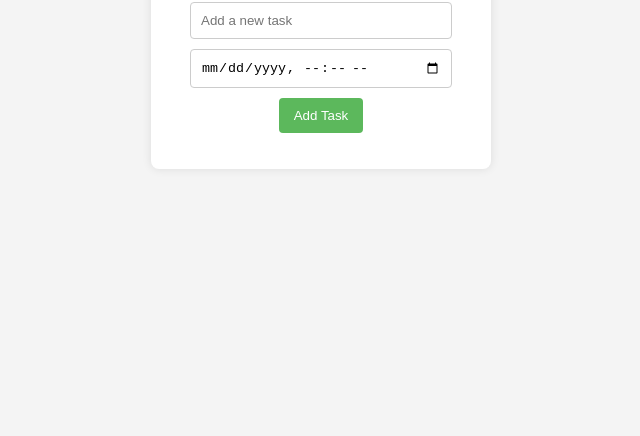
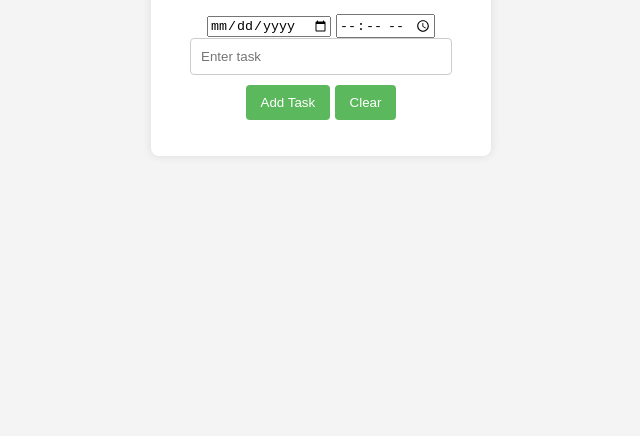
Before and after one commit to shedbabu/To-do-list, a plain HTML site: page index.html in a window 1280 px wide. Shown: the part 364-800 px from the top of the page, without its empty margins (319-959 px from the left). Drawn offline with Linux system fonts and the light colour scheme.

Commit message:
Update index.html

```diff
--- a/index.html
+++ b/index.html
@@ -9,11 +9,16 @@
 <body>
     <div class="container">
         <h1>To-Do List</h1>
-        <input type="text" id="taskInput" placeholder="Add a new task">
-        <input type="datetime-local" id="reminderInput" placeholder="Set reminder">
-        <button id="addTaskButton">Add Task</button>
+        <div class="input-section">
+            <input type="date" id="taskDate">
+            <input type="time" id="taskTime">
+            <input type="text" id="taskDescription" placeholder="Enter task">
+            <button onclick="addTask()">Add Task</button>
+            <button onclick="clearFields()">Clear</button>
+        </div>
         <ul id="taskList"></ul>
     </div>
+
     <script src="script.js"></script>
 </body>
 </html>
```
